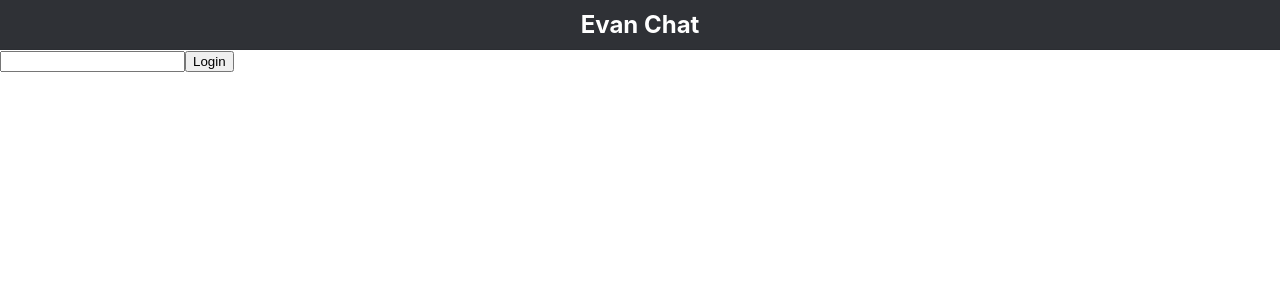
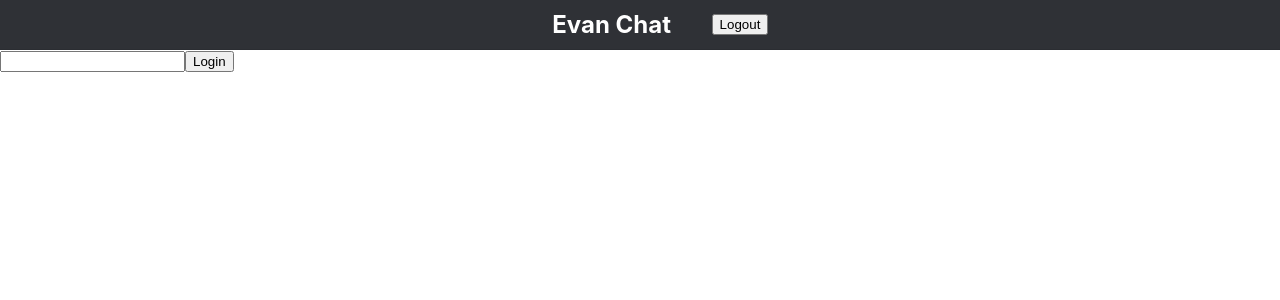
Before and after one commit to ereid7/go-react-chat, a React (Create React App) app in the folder frontend/: page / in a window 1280 px wide. Shown: the top 300 px of the page. Built offline with nearby package versions, Linux system fonts and the light colour scheme; the HTML template or start-up script is replaced by a standard one.

Commit message:
Move login button to header

```diff
--- a/frontend/src/components/Chat/ChatPage/ChatPage.jsx
+++ b/frontend/src/components/Chat/ChatPage/ChatPage.jsx
@@ -1,5 +1,6 @@
 import React, { Component } from "react";
 //import { connect, sendMsg } from '../../../api';
+import { Redirect } from 'react-router-dom';
 import ChatSocket from '../../../api/ChatSocket';
 import "./ChatPage.scss";
 import ChatHistory from "../ChatHistory/ChatHistory";
@@ -63,7 +64,6 @@ class ChatPage extends Component {
       this.props.history.push("/")
     })
   }
-
   handleMessage(event) {
     const msgData = JSON.parse(event.data);
     switch(msgData.type) {
@@ -82,18 +82,19 @@ class ChatPage extends Component {
   }
 
   send(event) {
-    if(event.keyCode === 13) {
+    if(event.keyCode === 13 && event.target.value !== "") {
       this._chatSocket.sendMsg(event.target.value, auth.getUserId());
       event.target.value = "";
     }
   }
 
   render() {
+    if (!auth.isAuthenticated()) {
+      return <Redirect to='/' />
+    }
+
     return (
       <div className="ChatPage">
-        <button onClick={() => {
-          this.handleLogout()
-        }}>Logout</button>
         <UserList userList={this.state.userList}></UserList>
 
         <ChatHistory chatHistory={this.state.chatHistory} />
--- a/frontend/src/components/Header/Header.jsx
+++ b/frontend/src/components/Header/Header.jsx
@@ -1,10 +1,26 @@
-import React from "react";
+import React, { Component } from "react";
+import auth from '../../authorization/auth';
+import { withRouter } from 'react-router-dom';
 import "./Header.scss";
 
-const Header = () => (
+class Header extends Component {
+
+  handleLogout() {
+    auth.logout(() => {
+      return this.props.history.push('/');
+    })
+  }
+
+  render() {
+    return (
     <div className="header">
         <h2>Evan Chat</h2>
+        <button class="logout-button" onClick={() => {
+          this.handleLogout()
+        }}>Logout</button>
     </div>
-);
+    );
+  }
+}
 
-export default Header;
+export default withRouter(Header);
--- a/frontend/src/components/Header/Header.scss
+++ b/frontend/src/components/Header/Header.scss
@@ -8,8 +8,17 @@
     padding: 10px 0;
     color: white;
 
+    display: flex;
+    justify-content: center;
+    align-items: center;
+
+    .logout-button {
+      float: right;
+    }
+
     h2 {
+      width: 200px;
       margin: 0;
       padding: 0;
     }
-  }
+}
```
